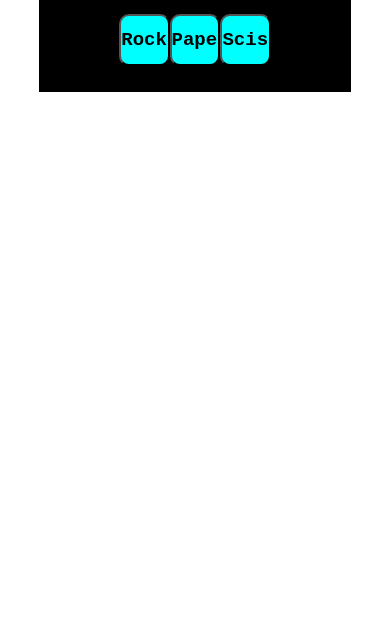
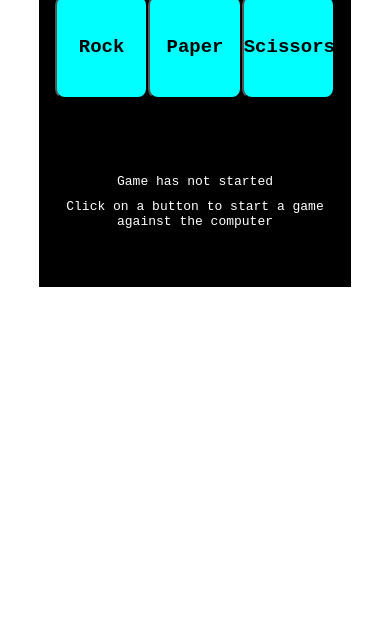
Before and after one commit to Nuga0909/Rock-Paper-Scissors, a website built with webpack: page src/index.html in a window 390 px wide. Shown: the part 207-844 px from the top of the page. Built offline with nearby package versions, Linux system fonts and the light colour scheme.

Commit message:
Add media querries to make responsive

```diff
--- a/src/style.css
+++ b/src/style.css
@@ -51,3 +51,18 @@ p {
   font-style: italic;
   font-size: large;
 }
+
+@media only screen and (max-width: 600px) {
+  div.page-view {
+    height: 35rem;
+    padding: 10px;
+    padding-top: 5rem;
+  }
+
+  button {
+    width: 32%;
+    height: 8rem;
+    margin-bottom: 5rem;
+  }
+
+}
```
